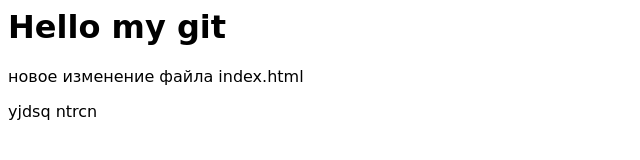
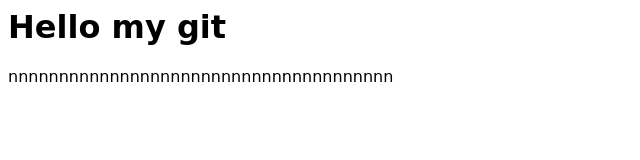
Before and after one commit to UzunVally/site, a plain HTML site: page index.html in a window 1280 px wide. Shown: the whole page, without its empty margins (0-640 px from the left). Drawn offline with Linux system fonts and the light colour scheme; files that its build step writes are made by us from their sources.

Commit message:
third commit

```diff
--- a/index.html
+++ b/index.html
@@ -4,9 +4,6 @@
 </head>
 <body>
 <h1> Hello my git </h1>
-<p>
-    новое изменение файла index.html
-</p>
-<p> yjdsq ntrcn </p>
+<p> nnnnnnnnnnnnnnnnnnnnnnnnnnnnnnnnnnnnnn</p>
 </body>
 </html>
```
